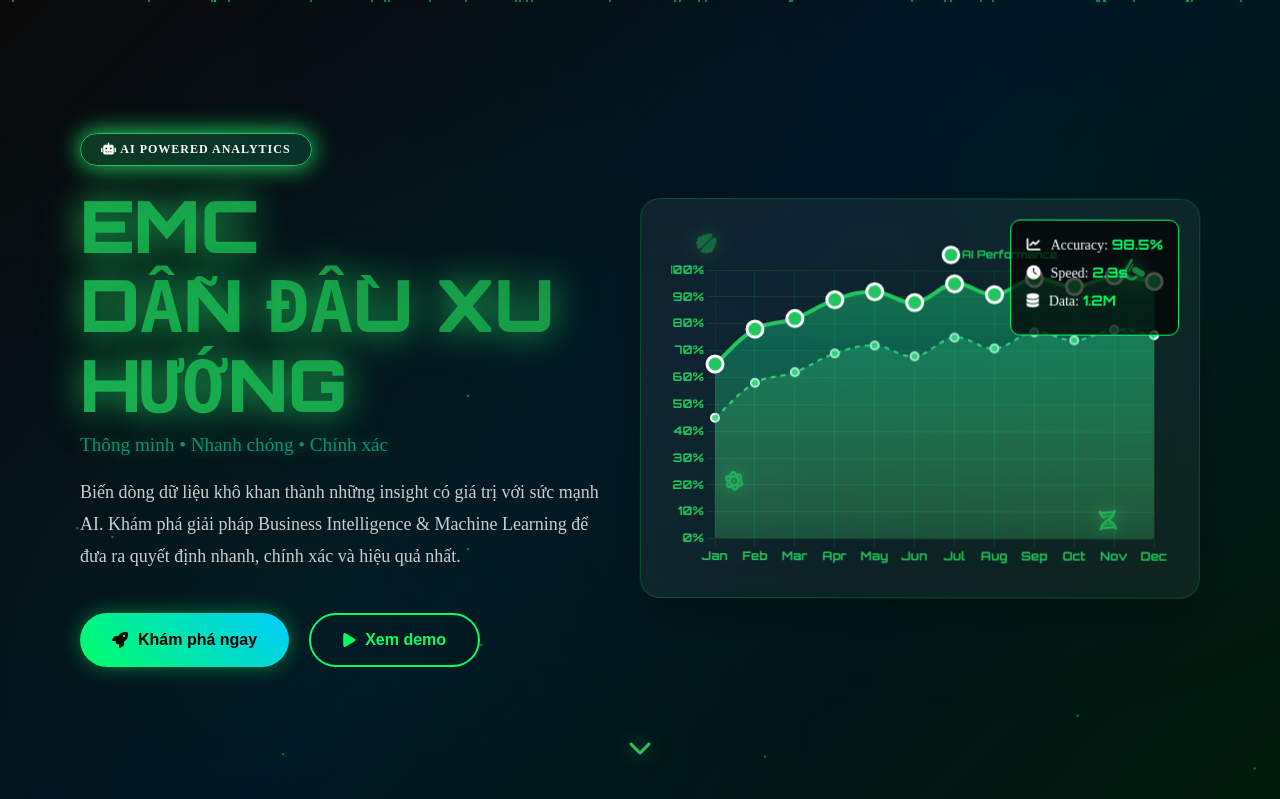
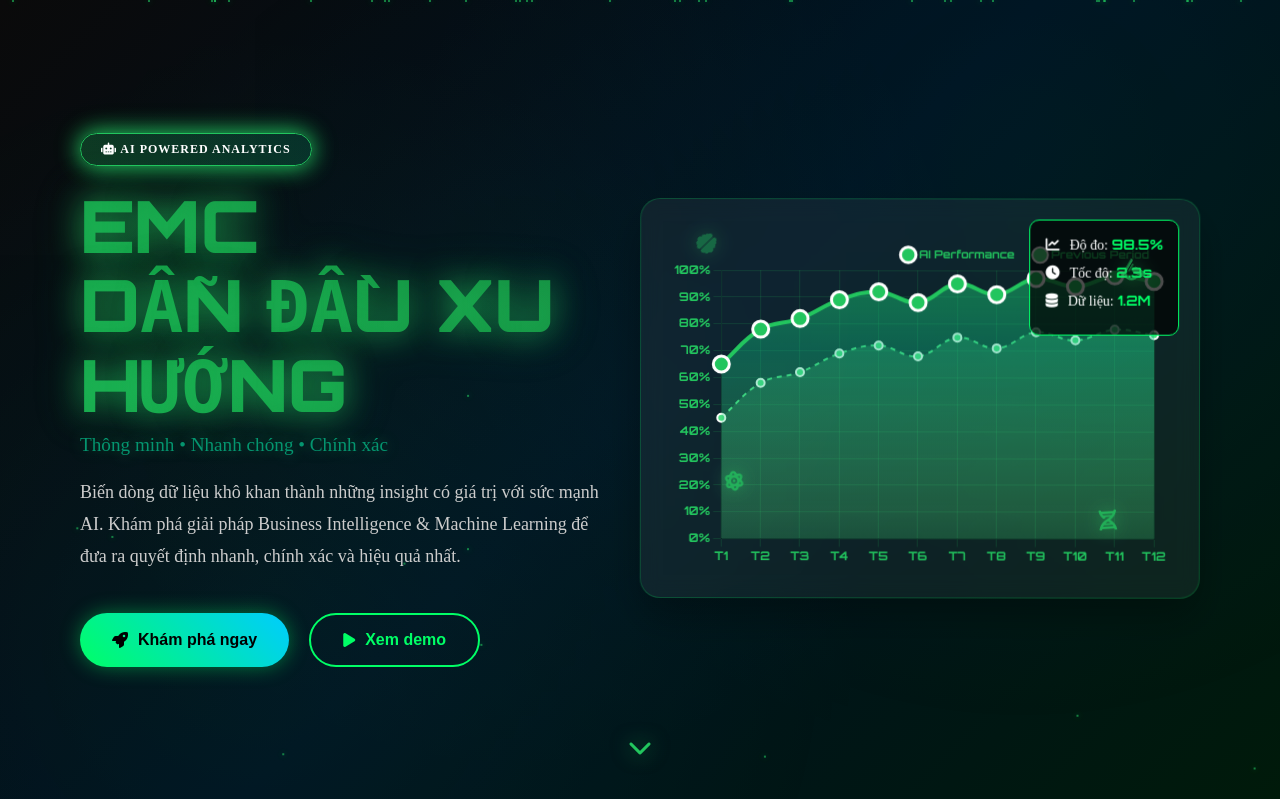
Before and after one commit to HuynhNgocPhu123/emc, a PHP site: page /pages/service.php in a window 1280 px wide. Shown: the top 799 px of the page. Run offline with PHP 8.4, Linux system fonts and the light colour scheme.

Commit message:
change E -> VN

```diff
--- a/pages/service.php
+++ b/pages/service.php
@@ -827,15 +827,15 @@
         <div class="stats-overlay">
           <div class="stat-item">
             <i class="fas fa-chart-line"></i>
-            <span>Accuracy: <span class="stat-value" id="accuracy">98.5%</span></span>
+            <span>Độ đo: <span class="stat-value" id="accuracy">98.5%</span></span>
           </div>
           <div class="stat-item">
             <i class="fas fa-clock"></i>
-            <span>Speed: <span class="stat-value" id="speed">2.3s</span></span>
+            <span>Tốc độ: <span class="stat-value" id="speed">2.3s</span></span>
           </div>
           <div class="stat-item">
             <i class="fas fa-database"></i>
-            <span>Data: <span class="stat-value" id="dataPoints">1.2M</span></span>
+            <span>Dữ liệu: <span class="stat-value" id="dataPoints">1.2M</span></span>
           </div>
         </div>
       </div>
@@ -1160,7 +1160,7 @@
       chart = new Chart(ctx, {
         type: 'line',
         data: {
-          labels: ['Jan', 'Feb', 'Mar', 'Apr', 'May', 'Jun', 'Jul', 'Aug', 'Sep', 'Oct', 'Nov', 'Dec'],
+          labels: ['T1', 'T2', 'T3', 'T4', 'T5', 'T6', 'T7', 'T8', 'T9', 'T10', 'T11', 'T12'],
           datasets: [
             {
               label: 'AI Performance',
```
